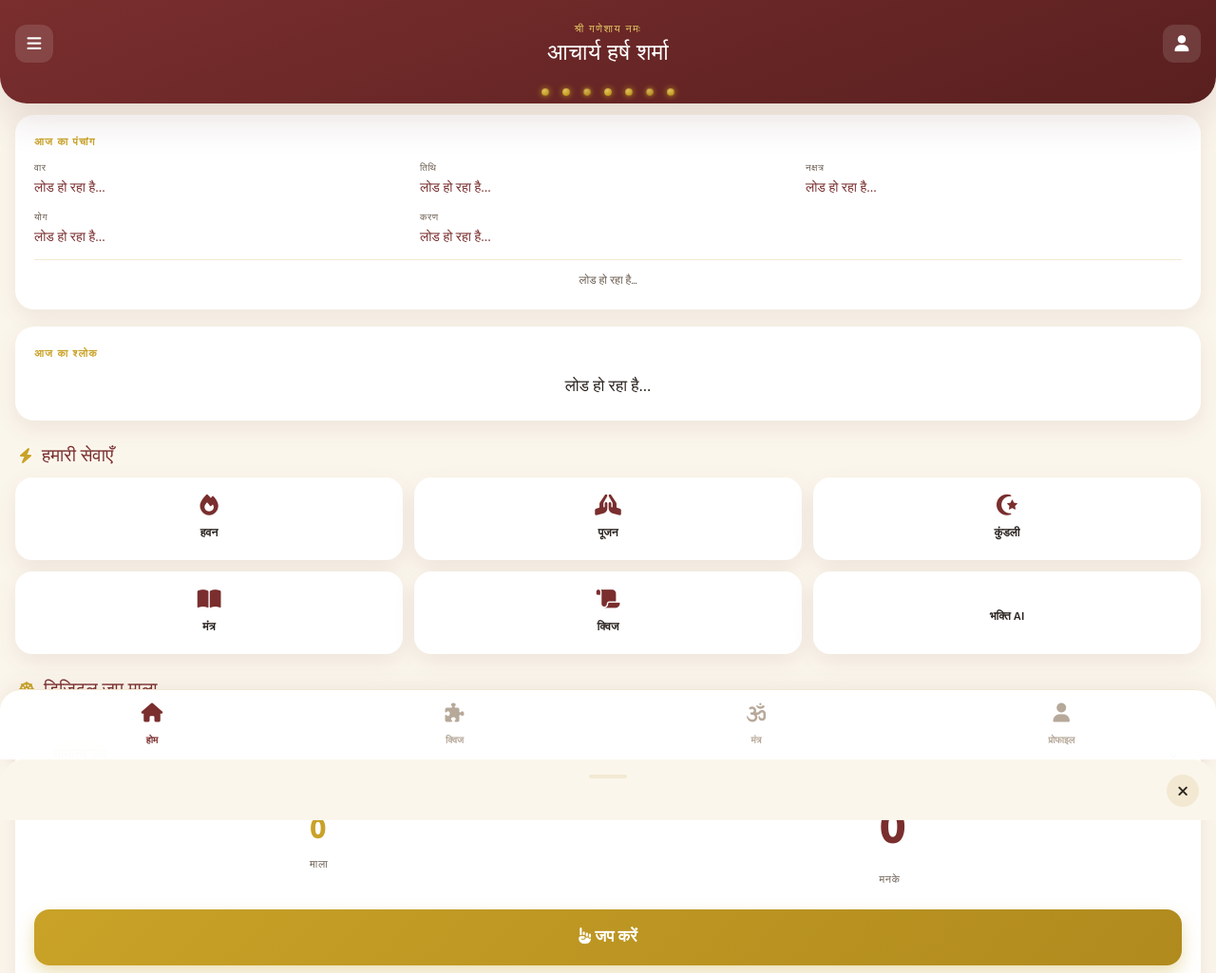
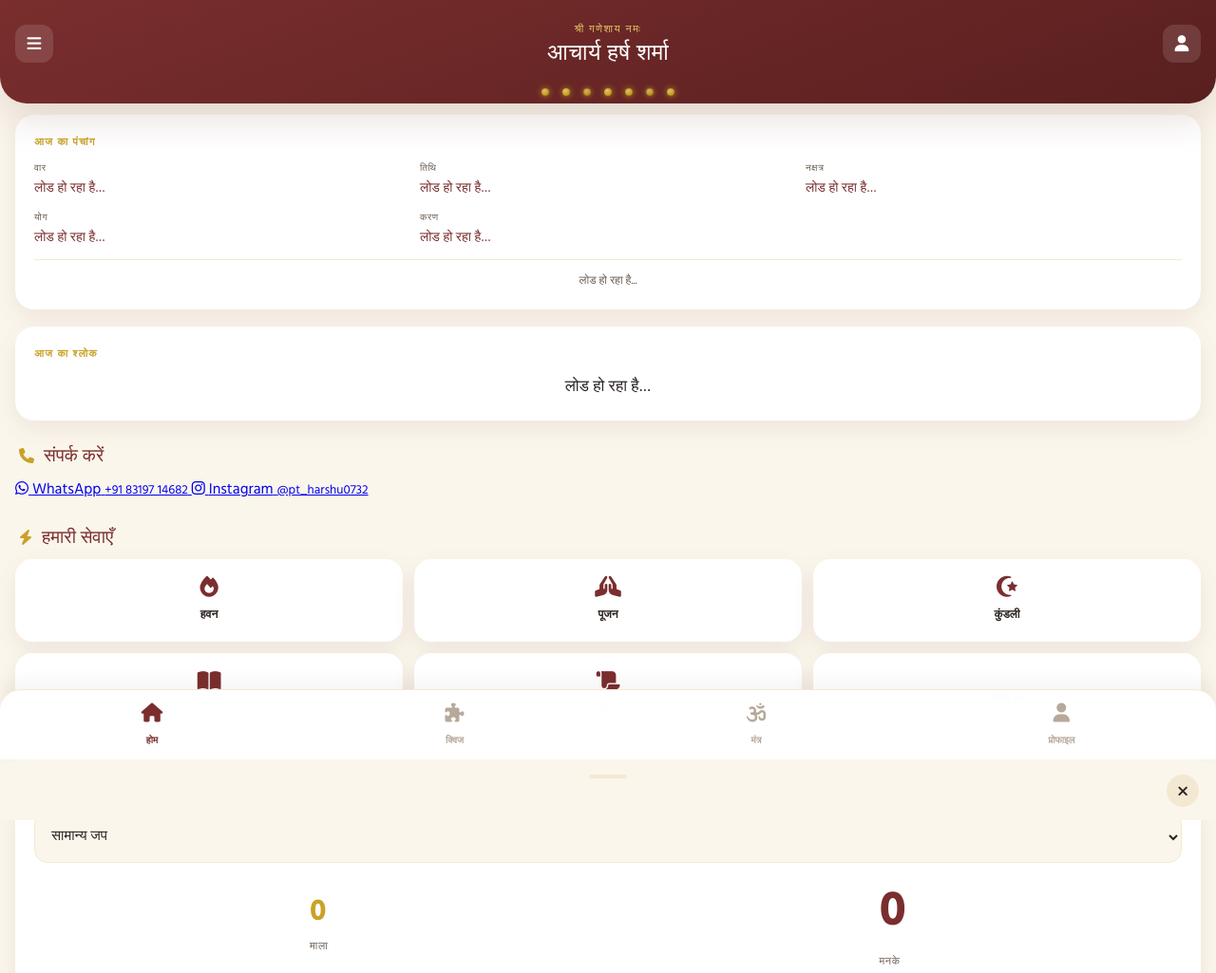
Before and after one commit to raviaanjana84-afk/Hospital-assistant-exam-preparation-, a plain HTML site: page index.html in a window 1280 px wide. Shown: the top 1025 px of the page at 95% size. Drawn offline with Linux system fonts and the light colour scheme; no server answers; some icons are missing; a web font is replaced by a local one.

Commit message:
Add contact links for WhatsApp and Instagram
Added contact options for WhatsApp and Instagram.

```diff
--- a/index.html
+++ b/index.html
@@ -50,6 +50,8 @@
   <a href="#" data-route="profile"><i class="fa-solid fa-user-pen"></i> प्रोफाइल</a>
   <a href="#" id="sideAuthBtn"><i class="fa-solid fa-right-to-bracket"></i> लॉगिन करें</a>
   <a href="#" id="sideAdminBtn" style="display:none;"><i class="fa-solid fa-shield-halved"></i> एडमिन पैनल</a>
+  <a href="https://wa.me/918319714682" target="_blank" rel="noopener"><i class="fa-brands fa-whatsapp"></i> WhatsApp पर संपर्क करें</a>
+  <a href="https://www.instagram.com/pt_harshu0732?igsi=aWd6YjJlMXgxNWo0" target="_blank" rel="noopener"><i class="fa-brands fa-instagram"></i> Instagram पर फॉलो करें</a>
   <a href="#" id="shareBtn"><i class="fa-solid fa-share-nodes"></i> शेयर करें</a>
 </nav>
 
@@ -95,6 +97,20 @@
     <p class="section-eyebrow">आज का श्लोक</p>
     <p class="shlok-text" id="displayShlok">लोड हो रहा है...</p>
   </section>
+
+  <p class="section-title"><i class="fa-solid fa-phone"></i> संपर्क करें</p>
+  <div class="contact-grid">
+    <a href="https://wa.me/918319714682" target="_blank" rel="noopener" class="contact-card whatsapp">
+      <i class="fa-brands fa-whatsapp"></i>
+      <span>WhatsApp</span>
+      <small>+91 83197 14682</small>
+    </a>
+    <a href="https://www.instagram.com/pt_harshu0732?igsi=aWd6YjJlMXgxNWo0" target="_blank" rel="noopener" class="contact-card instagram">
+      <i class="fa-brands fa-instagram"></i>
+      <span>Instagram</span>
+      <small>@pt_harshu0732</small>
+    </a>
+  </div>
 
   <div class="card install-banner" id="installBanner" style="display:none;">
     <div style="display:flex; align-items:center; gap:14px;">
@@ -169,4 +185,4 @@
 <script type="module" src="auth.js"></script>
 <script type="module" src="admin.js"></script>
 </body>
-</html>
+                                      </html>
```
